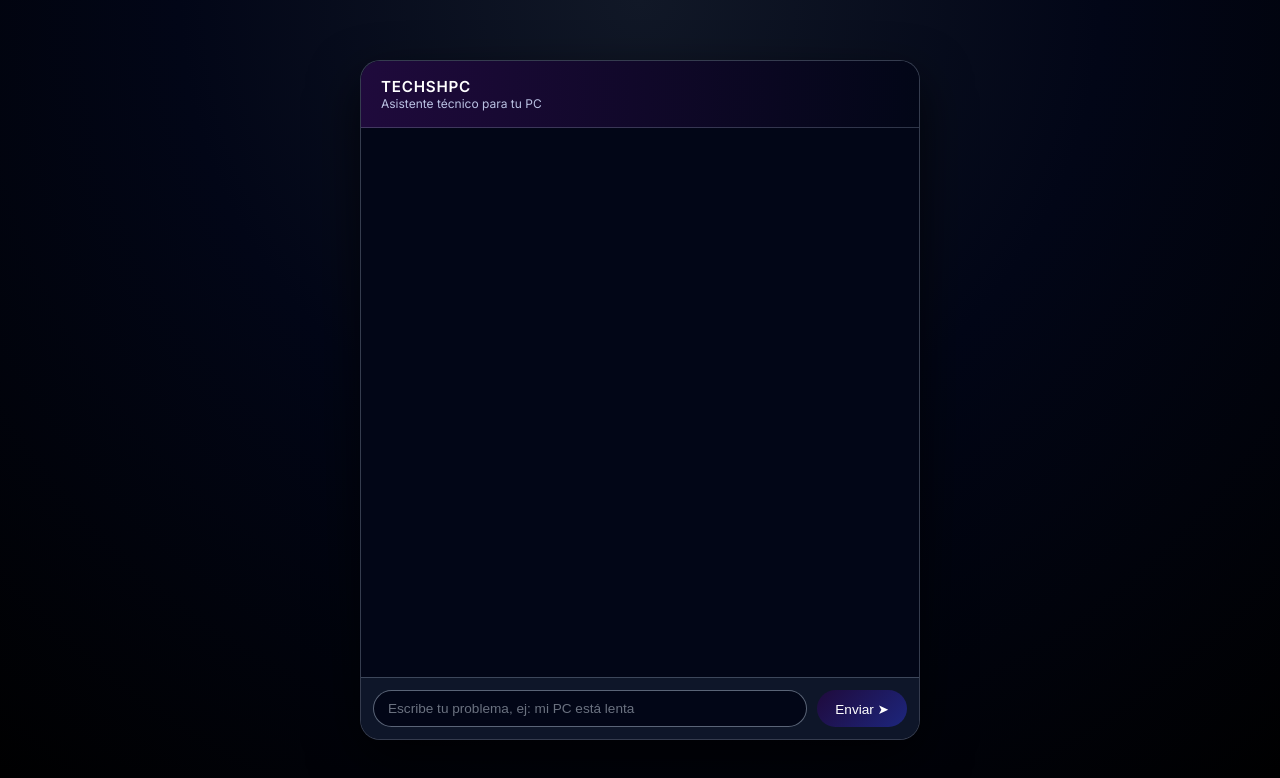
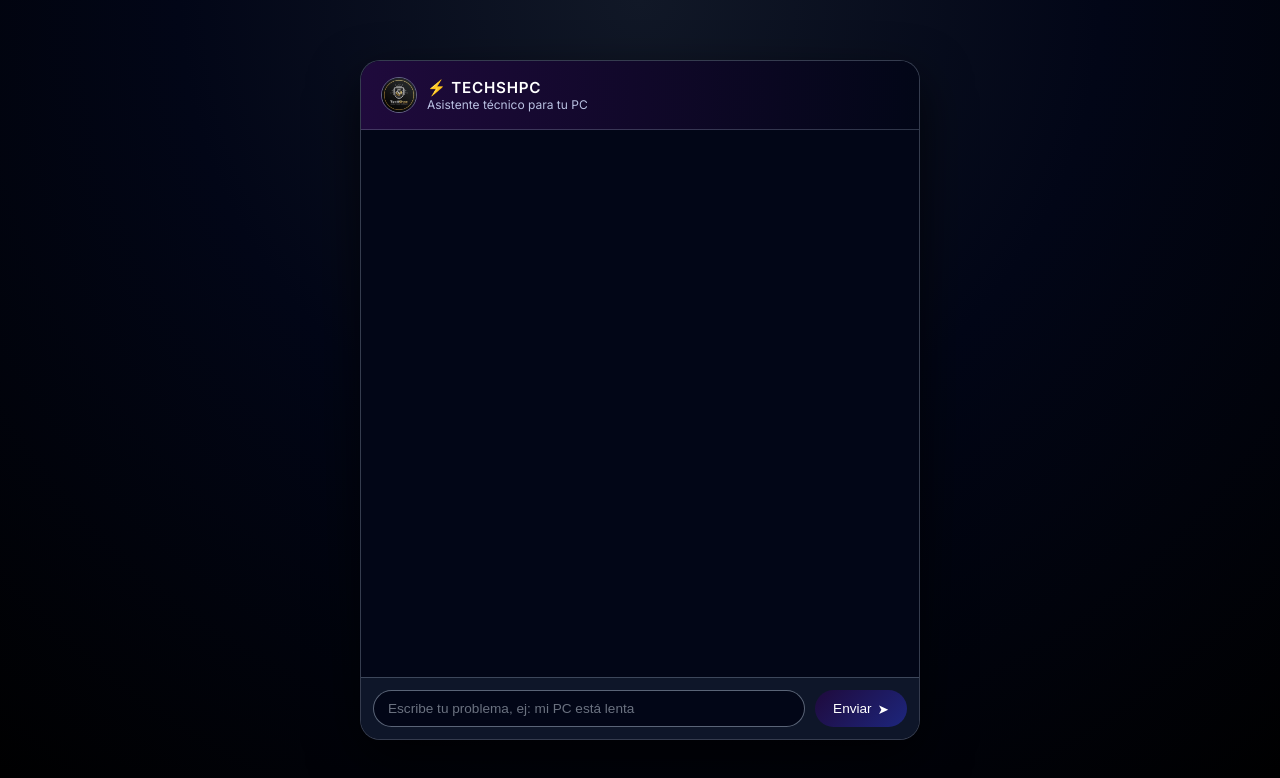
Before and after one commit to marialecont340-stack/webchat-mari, a plain HTML site: page index.html in a window 1280 px wide. Drawn offline with Linux system fonts and the light colour scheme.

Commit message:
Update index.html

```diff
--- a/index.html
+++ b/index.html
@@ -51,6 +51,21 @@
       padding: 16px 20px;
       background: linear-gradient(90deg, var(--morado-oscuro), var(--azul-casi-negro));
       border-bottom: 1px solid rgba(148,163,184,.3);
+    }
+
+    /* Contenedor logo + título */
+    .header-left {
+      display: flex;
+      align-items: center;
+      gap: 10px;
+    }
+
+    .chat-logo {
+      width: 36px;
+      height: 36px;
+      border-radius: 50%;
+      object-fit: cover;
+      border: 1px solid rgba(148, 163, 184, 0.6);
     }
 
     .chat-title {
@@ -153,7 +168,11 @@
       filter: brightness(1.05);
     }
 
-    /* 🔹 Indicador de “bot escribiendo” */
+    .send-icon {
+      font-size: 0.85rem;
+    }
+
+    /* Indicador “bot escribiendo…” */
     .typing-bubble {
       background: #111827;
       border: 1px solid rgba(148,163,184,.3);
@@ -176,6 +195,7 @@
     .typing-dot:nth-child(2) {
       animation-delay: 0.15s;
     }
+
     .typing-dot:nth-child(3) {
       animation-delay: 0.3s;
     }
@@ -197,8 +217,14 @@
   <div class="chat-wrapper">
 
     <header class="chat-header">
-      <div class="chat-title">TechSHpc</div>
-      <div class="chat-subtitle">Asistente técnico para tu PC</div>
+      <div class="header-left">
+        <!-- Asegúrate de que este archivo exista en el repo junto a index.html -->
+        <img src="logo-techshpc.jpeg" alt="Logo TechSHpc" class="chat-logo" />
+        <div>
+          <div class="chat-title">⚡ TechSHpc</div>
+          <div class="chat-subtitle">Asistente técnico para tu PC</div>
+        </div>
+      </div>
     </header>
 
     <!-- Chat vacío -->
@@ -214,7 +240,7 @@
           autocomplete="off"
         />
         <button class="send-button" type="submit">
-          Enviar ➤
+          Enviar <span class="send-icon">➤</span>
         </button>
       </form>
     </footer>
@@ -241,9 +267,7 @@
       chatBody.scrollTop = chatBody.scrollHeight;
     }
 
-    // 🔹 Mostrar animación de “bot escribiendo…”
     function showTyping() {
-      // por si quedara alguna anterior
       hideTyping();
 
       const row = document.createElement("div");
@@ -270,7 +294,6 @@
       typingRow = row;
     }
 
-    // 🔹 Ocultar animación
     function hideTyping() {
       if (typingRow && typingRow.parentNode) {
         typingRow.parentNode.removeChild(typingRow);
@@ -286,7 +309,6 @@
       addMessage(text, "user");
       input.value = "";
 
-      // mostrar animación de escritura
       showTyping();
 
       try {
@@ -298,7 +320,6 @@
 
         const data = await res.json();
 
-        // quitar animación y mostrar respuesta real
         hideTyping();
         addMessage(data.response || "Error al responder.", "bot");
       } catch (err) {
```
